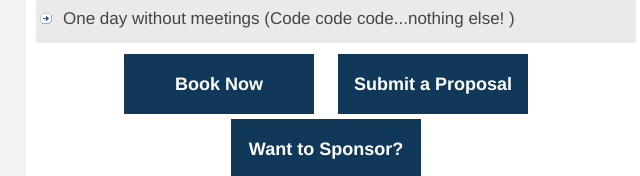
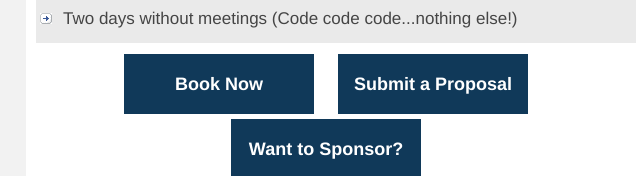
Before and after one commit to toamitkumar/jschannel2015, a website: page public/emailer.html in a window 1280 px wide. Shown: the part 999-1175 px from the top of the page, 304-944 px from the left. Drawn offline with Linux system fonts and the light colour scheme.

Commit message:
Small textual update

```diff
--- a/public/emailer.html
+++ b/public/emailer.html
@@ -412,7 +412,7 @@
           </li>
 
           <li style="padding:4px;list-style-image: url(images/emailer/ul-li.png);">
-            One day without meetings (Code code code...nothing else! )
+            Two days without meetings (Code code code...nothing else!)
           </li>
 
         </ul>
```
